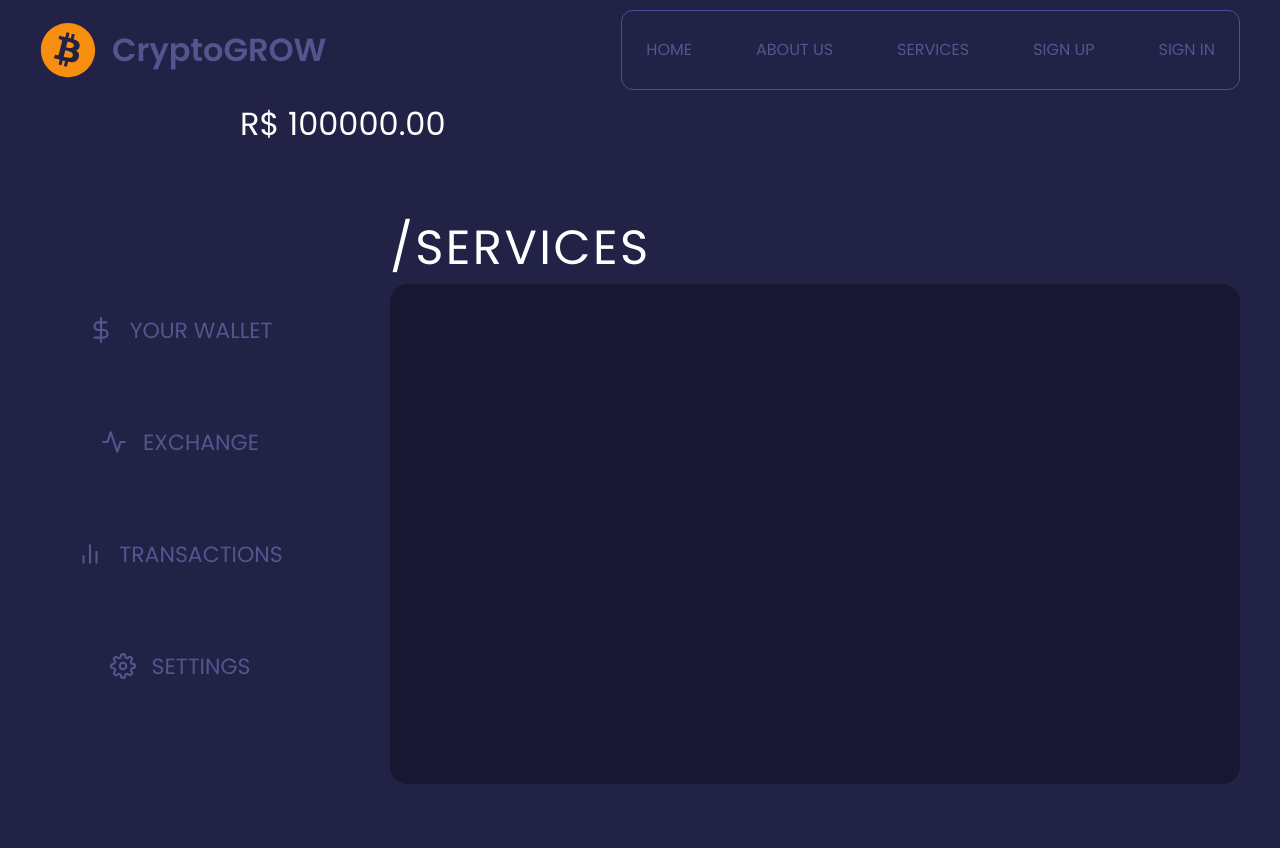
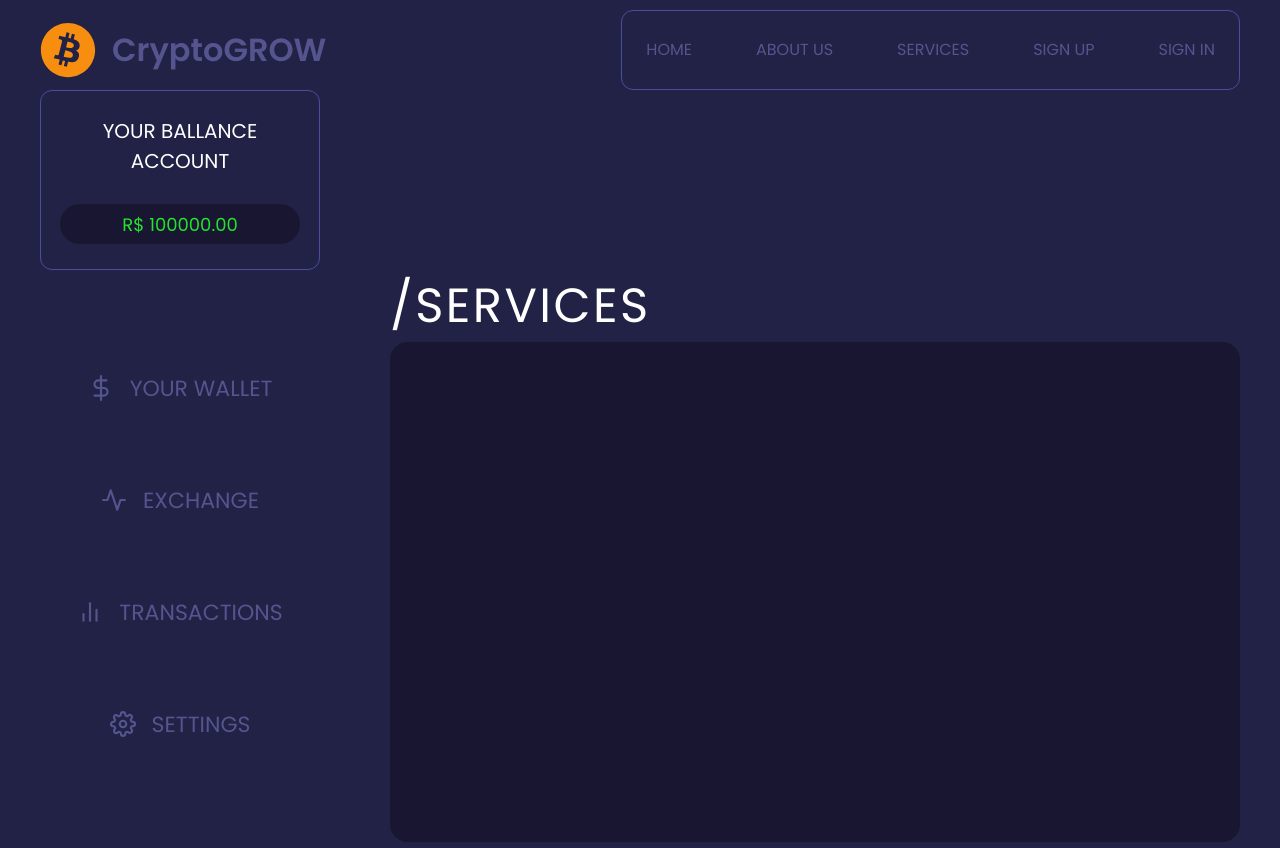
Before and after one commit to marcotulioteles/crypto-grow, a Next.js app: page /services in a window 1280 px wide. Built offline with nearby package versions, Linux system fonts and the light colour scheme; no server answers.

Commit message:
set up redux-persist - store data on localstorge

```diff
--- a/package.json
+++ b/package.json
@@ -24,6 +24,7 @@
     "react-icons": "^4.2.0",
     "react-redux": "^7.2.4",
     "redux": "^4.1.0",
+    "redux-persist": "^6.0.0",
     "yup": "^0.32.9"
   },
   "devDependencies": {
--- a/src/components/Panel.tsx
+++ b/src/components/Panel.tsx
@@ -1,5 +1,9 @@
 import { Flex, Text } from "@chakra-ui/react";
 import { ReactNode } from "react";
+import { useSelector } from "react-redux";
+import { IState } from "../store";
+import { ITransaction } from "../store/modules/transactions_report/types";
+import { useRouter } from "next/router"
 
 interface PanelProps {
   title: string;
@@ -7,6 +11,9 @@ interface PanelProps {
 }
 
 export function Panel({ title, children }: PanelProps) {
+  const myTransactions = useSelector<IState, ITransaction[]>(state => state.transactions_report.transactions)
+  const { asPath } = useRouter()
+
   return (
     <Flex
       flexDirection="column"
@@ -23,6 +30,19 @@ export function Panel({ title, children }: PanelProps) {
         height="500px"
         backgroundColor="gray.900"
         borderRadius="18px"
+        overflowY={(myTransactions.length > 8 && asPath === "/userpanel-transactions") ? "scroll" : "inherit"}
+        css={{
+          '&::-webkit-scrollbar': {
+            width: '0.55rem',
+          },
+          '&::-webkit-scrollbar-thumb': {
+            backgroundColor: '#4B4D9F',
+            borderRadius: '0.25rem',
+          },
+          '&::-webkit-scrollbar-track': {
+            backgroundColor: '#212245'
+          }
+          }}
       >
         { children }
       </Flex>
--- a/src/components/TableTransactions.tsx
+++ b/src/components/TableTransactions.tsx
@@ -13,7 +13,7 @@ export function TableTransactions() {
       variant="unstyled"
       width="90%"
       marginLeft="50px"
-      marginTop="50px"
+      marginTop="24px"
       size="sm"
     >
       <Thead>
@@ -30,11 +30,11 @@ export function TableTransactions() {
         {myTransactions.map(transaction => (
           <Tr key={transaction.id} height="2rem">
             <Td textAlign="center">{transaction.date}</Td>
-            <Td textAlign="center" color="purple.100">{transaction.type}</Td>
+            <Td textAlign="center" color={(transaction.type === "SALE") ? "green.400" : "orange.400"}>{transaction.type}</Td>
             <Td textAlign="center">{transaction.currency_debit}</Td>
             <Td textAlign="center">{transaction.currency_credit}</Td>
-            <Td textAlign="center" color="pink.500">{transaction.currency_debit} {transaction.withdraw.toFixed(5)}</Td>
-            <Td textAlign="center" color="green.500">{transaction.currency_credit} {transaction.deposit.toFixed(5)}</Td>
+            <Td textAlign="center" color="pink.700">{transaction.currency_debit} {transaction.withdraw.toFixed(5)}</Td>
+            <Td textAlign="center" color="green.400">{transaction.currency_credit} {transaction.deposit.toFixed(5)}</Td>
           </Tr>
         ))}
       </Tbody>
--- a/src/pages/[slug].tsx
+++ b/src/pages/[slug].tsx
@@ -21,20 +21,50 @@ export default function UserPanel() {
     <>
       <Header />
       <Flex
-        marginLeft="240px"
-      >
-        <Text
-          color="white"
-          fontSize="2rem"
-        >R$ {myWallet[2].amount.toFixed(2)}</Text>
-      </Flex>
-      <Flex
         as="main"
         width="100vw"
         height="calc(100vh - 100px)"
         alignItems="center"
         justifyContent="center"
+        flexDirection="column"
       >
+        <Flex
+          width="1200px"
+          height="auto"
+        >
+          <Flex
+            width="280px"
+            height="180px"
+            border="1px solid"
+            borderColor="purple.300"
+            borderRadius="12px"
+            marginTop="32px"
+            flexDirection="column"
+            alignItems="center"
+            justifyContent="center"
+          >
+            <Text
+              color="white"
+              fontSize="1.25rem"
+              fontWeight="normal"
+              textAlign="center"
+            >YOUR BALLANCE <br/>ACCOUNT</Text>
+            <Flex
+              width="240px"
+              height="40px"
+              borderRadius="20px"
+              backgroundColor="gray.900"
+              alignItems="center"
+              justifyContent="center"
+              marginTop="28px"
+            >
+              <Text
+                color="green.400"
+                fontSize="1.125rem"
+              >R$ {myWallet[2].amount.toFixed(2)}</Text>
+            </Flex>
+          </Flex>
+        </Flex>
         <Flex
           width="1200px"
           height="calc(100vh - 100px)"
--- a/src/pages/_app.tsx
+++ b/src/pages/_app.tsx
@@ -1,18 +1,21 @@
 import { AppProps } from 'next/app'
 import { ChakraProvider } from '@chakra-ui/react';
 import { Provider } from 'react-redux'
+import { PersistGate } from 'redux-persist/integration/react';
 
 import { theme } from '../styles/theme';
-import store from '../store';
+import { store, persistor } from '../store';
 import { CurrencyInfoProvider } from '../contexts/CurrencyInfoContext';
 
 function MyApp({ Component, pageProps }: AppProps) {
   return (
     <ChakraProvider theme={theme}>
       <Provider store={store}>
-        <CurrencyInfoProvider>
-          <Component {...pageProps} />
-        </CurrencyInfoProvider>
+        <PersistGate loading={null} persistor={persistor}>
+          <CurrencyInfoProvider>
+            <Component {...pageProps} />
+          </CurrencyInfoProvider>
+        </PersistGate>
       </Provider>
     </ChakraProvider>
   )
--- a/src/store/index.ts
+++ b/src/store/index.ts
@@ -1,4 +1,6 @@
 import { createStore } from 'redux';
+import { persistStore, persistReducer } from 'redux-persist';
+import storage from 'redux-persist/lib/storage';
 import allReducers from './modules/rootReducer';
 import { ITransactionsState } from './modules/transactions_report/types';
 import { IWalletState } from './modules/wallet/types';
@@ -8,6 +10,14 @@ export interface IState {
   transactions_report: ITransactionsState;
 }
 
-const store = createStore(allReducers);
+const persistConfig = {
+  key: 'cryptoGrowReduxPersist',
+  storage
+};
 
-export default store;
+const persistedReducer = persistReducer(persistConfig, allReducers)
+
+const store = createStore(persistedReducer);
+const persistor = persistStore(store);
+
+export { store, persistor };
--- a/src/styles/theme.ts
+++ b/src/styles/theme.ts
@@ -26,6 +26,9 @@ export const theme = extendTheme({
     pink: {
       "700": "#FF3180"
     },
+    green: {
+      "400": "#24E22D"
+    }
   },
   fonts: {
     heading: "Poppins",
```
Also changed, not shown: 1 other file (tests, documents, lock files or other folders).
